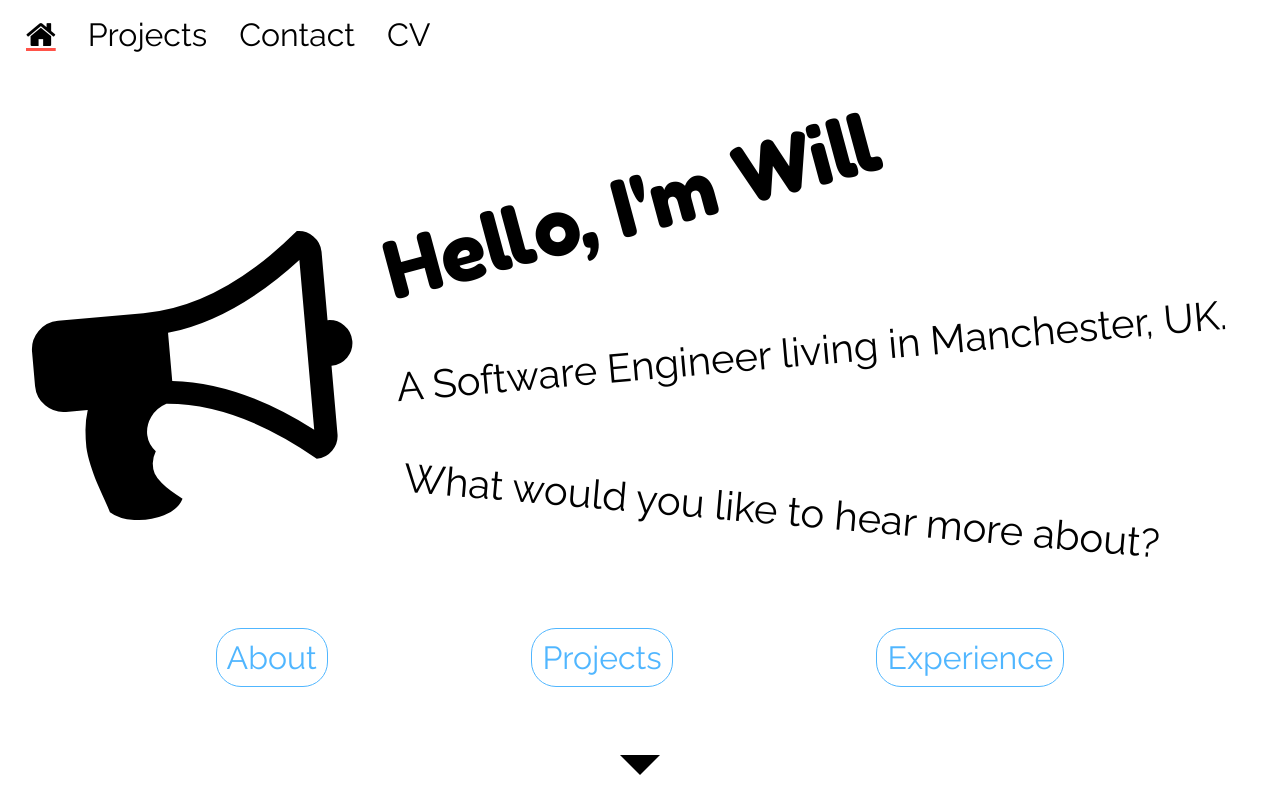
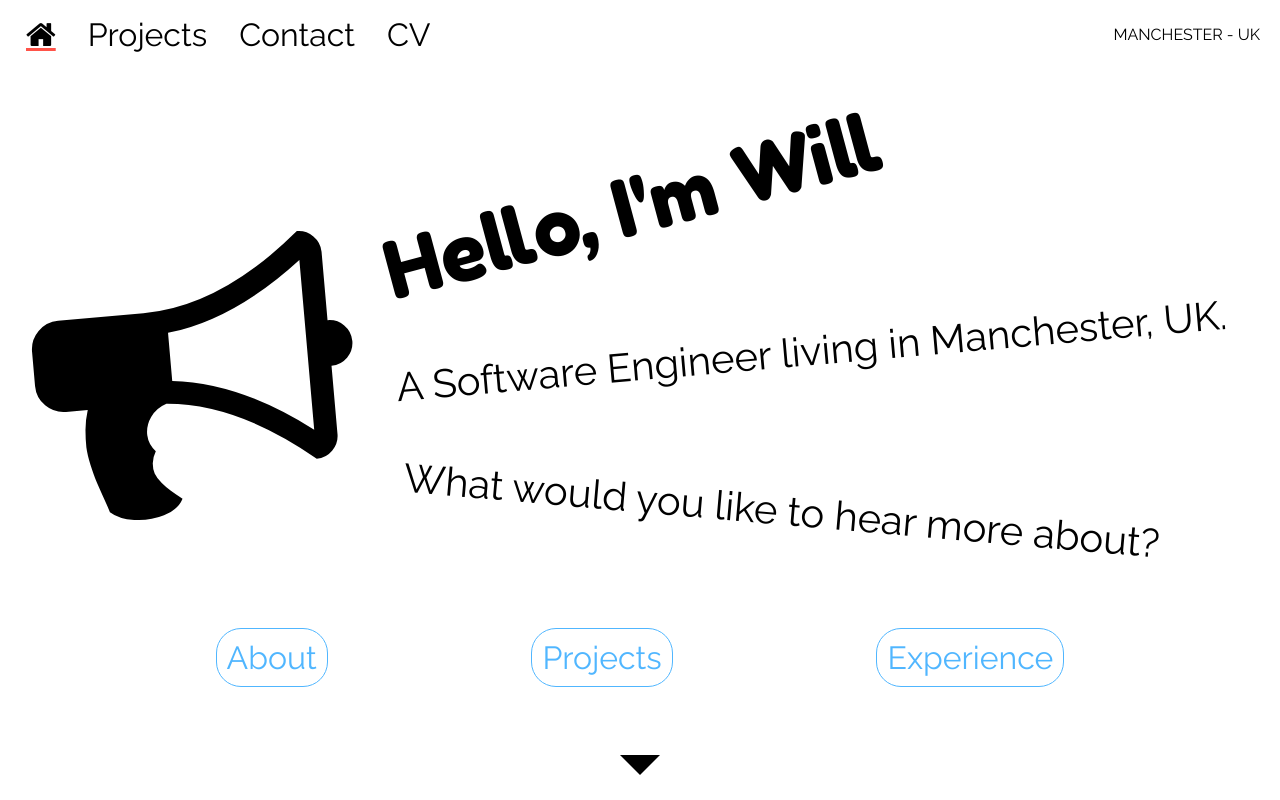
Before and after one commit to willcott/willcott.github.io, a React (Create React App) app: page /#/ in a window 1280 px wide. Shown: the top 800 px of the page. Built offline with nearby package versions, Linux system fonts and the light colour scheme.

Commit message:
use helmet for meta title

```diff
--- a/package.json
+++ b/package.json
@@ -20,6 +20,7 @@
     "prop-types": "^15.7.2",
     "react": "^17.0.2",
     "react-dom": "^17.0.2",
+    "react-helmet": "^6.1.0",
     "react-responsive": "^8.2.0",
     "react-router-dom": "^5.2.0",
     "react-scripts": "4.0.3"
--- a/public/index.html
+++ b/public/index.html
@@ -10,7 +10,7 @@
     <link rel="preconnect" href="https://fonts.gstatic.com" />
     <link href="https://fonts.googleapis.com/css2?family=Fredoka+One&family=Raleway&display=swap" rel="stylesheet">
     <meta name="viewport" content="width=device-width, initial-scale=1" />
-    <meta name="theme-color" content="#000000" />
+    <meta name="theme-color" content="#FF5349" />
     <title>Will Cottingham</title>
   </head>
   <body>
--- a/src/App.scss
+++ b/src/App.scss
@@ -7,6 +7,7 @@
   overflow-x: hidden;
   font-family: 'Raleway', sans-serif;
   min-height: 100vh;
+  color: var(--primary)
 }
 
 button,
--- a/src/components/navigation/Navigation.js
+++ b/src/components/navigation/Navigation.js
@@ -48,6 +48,7 @@ function Navigation(props) {
       </SmallScreen>
       <LargeScreen>
         <div className="navigation">
+          <div className="links">
             <NavLink
               to="/"
               activeClassName="active"
@@ -66,6 +67,11 @@ function Navigation(props) {
               CV
             </NavLink>
           </div>
+          <div className="right-section">
+            MANCHESTER - UK
+            <i className="fa fa-map-pin" />
+          </div>
+        </div>
       </LargeScreen>
     </>
   );
--- a/src/components/navigation/Navigation.scss
+++ b/src/components/navigation/Navigation.scss
@@ -1,16 +1,49 @@
 .navigation {
-  font-size: 2em;
   display: flex;
   align-items: center;
-  flex-wrap: wrap;
+  justify-content: space-between;
+  background-color: var(--background);
+
   position: fixed;
   z-index: 1;
-  background-color: var(--background);
+
   width: 100vw;
-  padding: 0 10px;
 
-  @media (max-width: 600px) {
-    flex-direction: column;
+  .links {
+    font-size: 2em;
+    display: flex;
+    align-items: center;
+
+    padding: 0 10px;
+
+    @media (max-width: 600px) {
+      flex-direction: column;
+    }
+  }
+
+  .right-section {
+    color: var(--primary);
+    padding-right: 10px;
+    margin-right: 10px;
+    position: relative;
+
+    i {
+      transform: translateY(-100px);
+      position: absolute;
+
+      left: 50%;
+      top: -1em;
+
+      transition: 0.2s;
+      transition-timing-function: cubic-bezier(1, 0, 0.5, 1.35);
+      padding-bottom: 1em;
+    }
+
+    &:hover {
+      i {
+        transform: translateY(0);
+      }
+    }
   }
 }
 
--- a/src/index.css
+++ b/src/index.css
@@ -2,7 +2,7 @@ html {
   margin: 0px;
   height: 100%;
   width: 100%;
-  background-color: #1C1C1C;
+  background-color: #fff;
 }
 
 body {
--- a/src/pages/Contact.js
+++ b/src/pages/Contact.js
@@ -1,9 +1,13 @@
 import React from 'react';
+import { Helmet } from 'react-helmet';
 
 import Contact from '../components/contact/Contact';
 
 export default () => (
   <>
+    <Helmet>
+      <title>Contact - Will Cottingham</title>
+    </Helmet>
     <div className="fullscreen-page">
       <div data-aos="fade-up" data-aos-anchor-placement="bottom-bottom" className="page-title">Contacts</div>
       <Contact />
--- a/src/pages/Projects.js
+++ b/src/pages/Projects.js
@@ -1,9 +1,13 @@
 import React from 'react';
+import { Helmet } from 'react-helmet';
 
 import ProjectList from '../components/projectList/ProjectList';
 
 export default () => (
   <>
+    <Helmet>
+      <title>Projects - Will Cottingham</title>
+    </Helmet>
     <div className="fullscreen-page">
       <div data-aos="fade-up" data-aos-anchor-placement="bottom-bottom" className="page-title">Projects</div>
       <ProjectList />
--- a/src/pages/cv/CV.js
+++ b/src/pages/cv/CV.js
@@ -1,9 +1,13 @@
 import React from 'react';
+import { Helmet } from 'react-helmet';
 
 import './CV.scss';
 
 export default () => (
   <>
+    <Helmet>
+      <title>CV - Will Cottingham</title>
+    </Helmet>
     <div className="fullscreen-page">
       <div
         data-aos="fade-up"
--- a/src/pages/homepage/Homepage.scss
+++ b/src/pages/homepage/Homepage.scss
@@ -5,7 +5,7 @@
 }
 
 // .top-page {
-  // height: 100vh;
+// height: 100vh;
 // }
 
 .contents {
@@ -38,6 +38,7 @@
   padding: 20px;
   transform-origin: center left;
   transition: 0.2s;
+  width: fit-content;
 }
 
 .one {
@@ -71,6 +72,7 @@
   justify-content: space-evenly;
   margin-top: -10vh;
   z-index: 5;
+  width: auto;
 }
 
 .project-title {
--- a/src/pages/project/KeyboardProject.js
+++ b/src/pages/project/KeyboardProject.js
@@ -1,6 +1,7 @@
 import React from 'react';
 import PropTypes from 'prop-types';
 import { withRouter } from 'react-router-dom';
+import { Helmet } from 'react-helmet';
 
 import Slideshow from '../../components/slideshow/Slideshow';
 import Waveform from '../../components/waveform/Waveform';
@@ -25,6 +26,11 @@ const Project = () => {
   } = project;
 
   return (
+    <>
+      <Helmet>
+        <title>{`${title} - Will Cottingham`}</title>
+      </Helmet>
+
       <div className="project">
         <div className="project__title">{title}</div>
 
@@ -64,6 +70,7 @@ const Project = () => {
         </div>
 
       </div>
+    </>
   );
 };
 
--- a/src/pages/project/Project.js
+++ b/src/pages/project/Project.js
@@ -1,6 +1,7 @@
 import React from 'react';
 import PropTypes from 'prop-types';
 import { withRouter } from 'react-router-dom';
+import { Helmet } from 'react-helmet';
 
 import Slideshow from '../../components/slideshow/Slideshow';
 
@@ -24,6 +25,10 @@ const Project = (props) => {
   } = project;
 
   return (
+    <>
+      <Helmet>
+        <title>{`${title} - Will Cottingham`}</title>
+      </Helmet>
       <div className="project">
         <div className="project__title">{title}</div>
 
@@ -62,6 +67,7 @@ const Project = (props) => {
         </div>
 
       </div>
+    </>
   );
 };
 
```
Also changed, not shown: 1 other file (tests, documents, lock files or other folders). Lines whose indentation alone changed are shown as unchanged.
